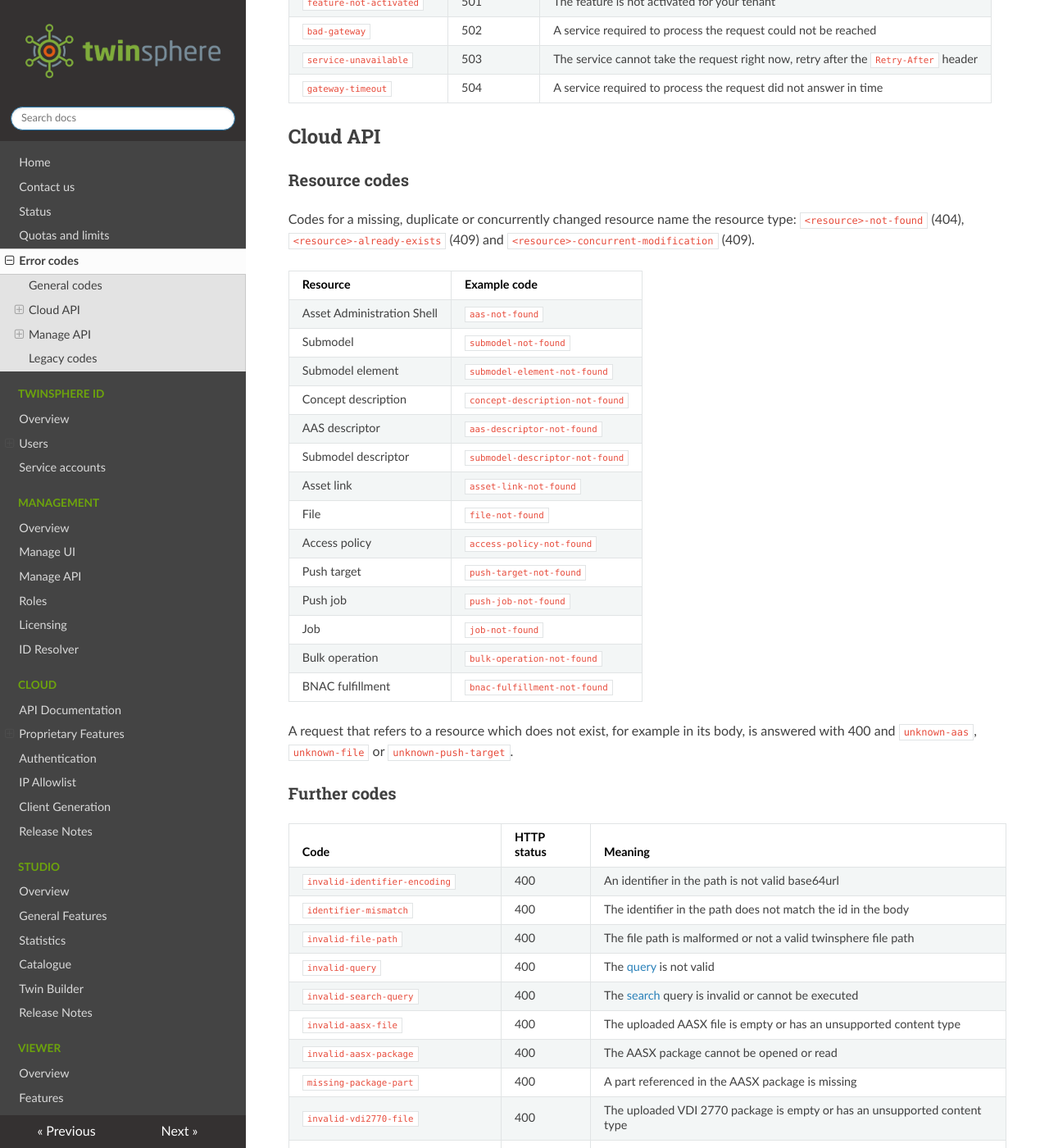
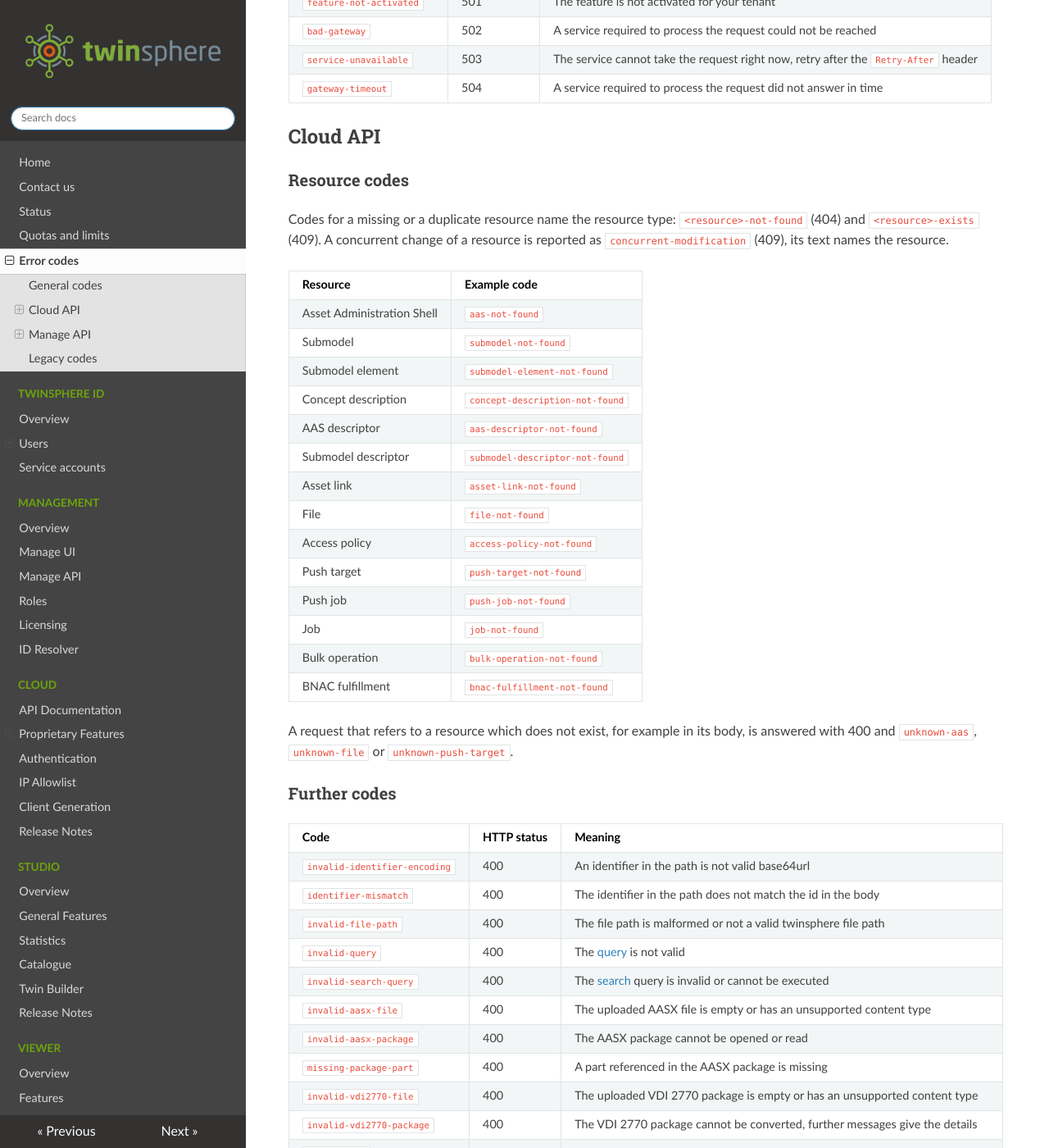
Before and after one commit to twinsphere/twinsphere.github.io, an MkDocs documentation site: the page built from docs/error-codes.md, in a window 1280 px wide and 1400 px high, scrolled down 1303 px. Shown: the whole window at 82% size. Built offline with MkDocs 1.6.1, drawn with Linux system fonts in a browser that asks for light colours; nearby versions of some CDN libraries; some of the changed text lies outside the part shown.

Commit message:
docs(cloud): error codes within 32 characters, timestamps with zone

```diff
--- a/docs/error-codes.md
+++ b/docs/error-codes.md
@@ -57,8 +57,9 @@
 
 ### Resource codes
 
-Codes for a missing, duplicate or concurrently changed resource name the resource type:
-`<resource>-not-found` (404), `<resource>-already-exists` (409) and `<resource>-concurrent-modification` (409).
+Codes for a missing or a duplicate resource name the resource type:
+`<resource>-not-found` (404) and `<resource>-exists` (409). A concurrent change of a resource is reported as
+`concurrent-modification` (409), its text names the resource.
 
 | Resource | Example code |
 |----------|--------------|
@@ -100,8 +101,8 @@
 | `semantic-conversion-failed` | 400 | The semantic document cannot be converted to a submodel |
 | `semantic-schema-not-found` | 404 | The requested semantic schema does not exist |
 | `submodel-value-not-found` | 404 | The submodel has no elements with a value |
-| `submodel-element-parent-not-found` | 404 | The parent element does not exist or cannot hold submodel elements |
-| `submodel-reference-already-exists` | 409 | The AAS already references this submodel |
+| `parent-element-not-found` | 404 | The parent element does not exist or cannot hold submodel elements |
+| `submodel-reference-exists` | 409 | The AAS already references this submodel |
 | `cursor-not-found` | 404 | The paging cursor does not exist for this AAS |
 | `file-element-not-found` | 404 | The element does not exist or is neither a File nor a Blob |
 | `attachment-not-found` | 404 | The File or Blob element has no attachment |
```
Also changed, not shown: other parts of docs/error-codes.md (+4 -4 lines), docs/cloud-release-notes.md (+2 -1 lines).
